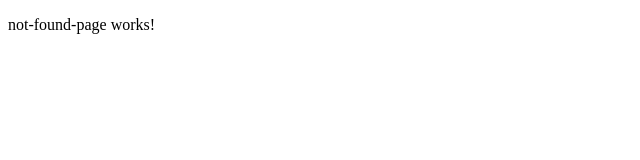
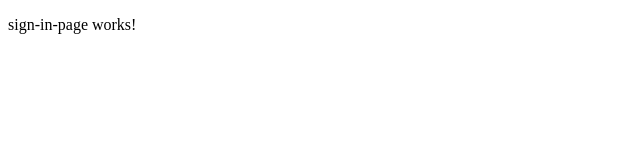
Before and after one commit to Stari89/damjanko-2, an Angular app in the folder damjanko-spa/: page /sign-in in a window 1280 px wide. Before the commit this address led to /not-found. Shown: the top 160 px of the page, without its empty margins (0-640 px from the left). Built offline with nearby package versions, Linux system fonts and the light colour scheme.

Commit message:
Sign In page module

```diff
--- a/damjanko-spa/src/app/app-routing.module.ts
+++ b/damjanko-spa/src/app/app-routing.module.ts
@@ -7,6 +7,13 @@ const routes: Routes = [
         loadChildren: () =>
             import('./modules/not-found/not-found.module').then(
                 (m) => m.NotFoundModule
+            ),
+    },
+    {
+        path: 'sign-in',
+        loadChildren: () =>
+            import('./modules/sign-in/sign-in.module').then(
+                (m) => m.SignInModule
             ),
     },
     {
--- /dev/null
+++ b/damjanko-spa/src/app/modules/sign-in/sign-in-page/sign-in-page.component.html
@@ -0,0 +1 @@
+<p>sign-in-page works!</p>
--- /dev/null
+++ b/damjanko-spa/src/app/modules/sign-in/sign-in-page/sign-in-page.component.ts
@@ -0,0 +1,12 @@
+import { Component, OnInit } from '@angular/core';
+
+@Component({
+    selector: 'app-sign-in-page',
+    templateUrl: './sign-in-page.component.html',
+    styleUrls: ['./sign-in-page.component.scss'],
+})
+export class SignInPageComponent implements OnInit {
+    constructor() {}
+
+    ngOnInit(): void {}
+}
```
Also changed, not shown: damjanko-spa/src/app/modules/sign-in/sign-in-routing.module.ts (added, +15 -0 lines), damjanko-spa/src/app/modules/sign-in/sign-in.module.ts (added, +10 -0 lines), damjanko-spa/src/app/modules/sign-in/sign-in-page/sign-in-page.component.scss (added).
